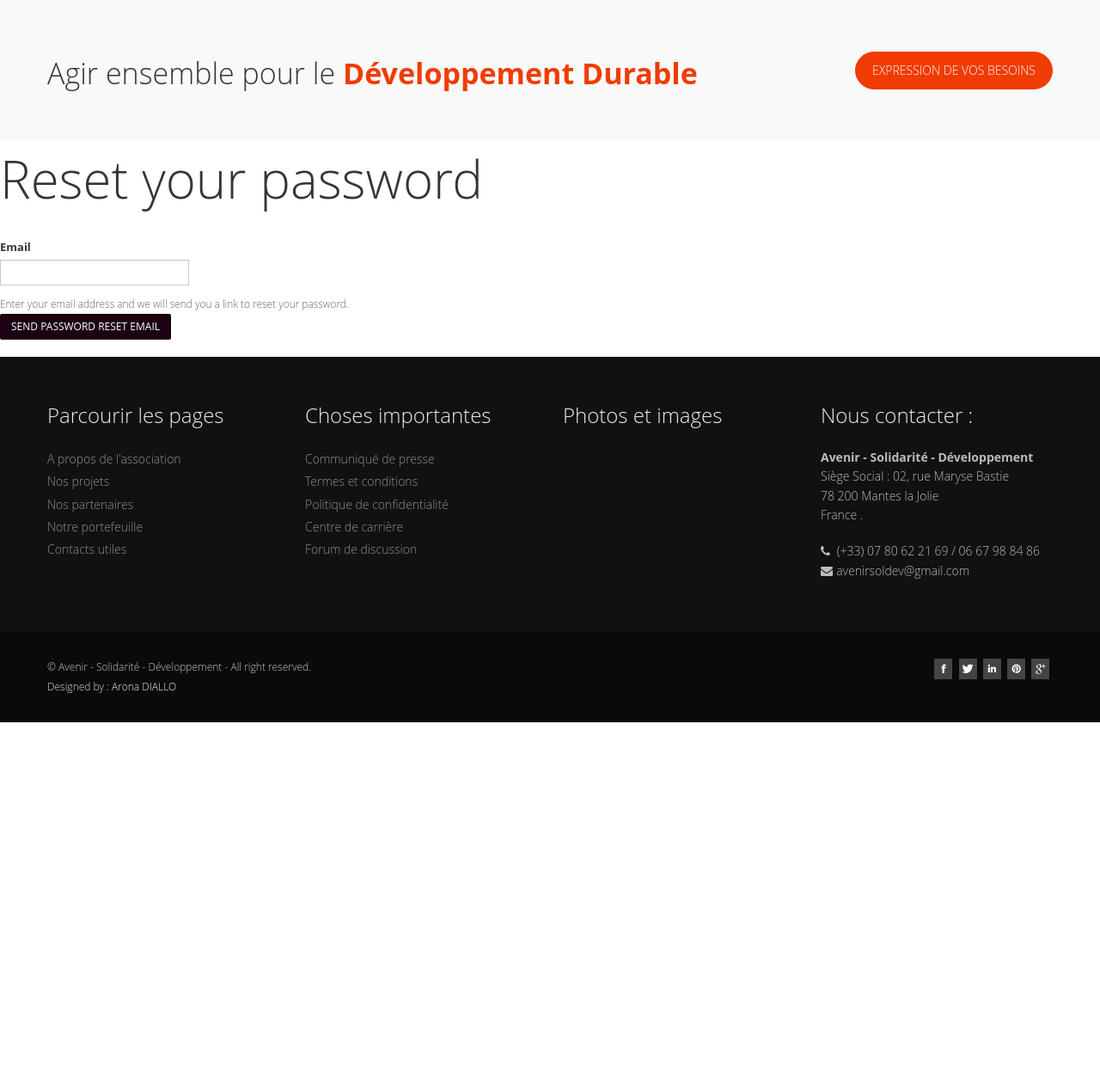
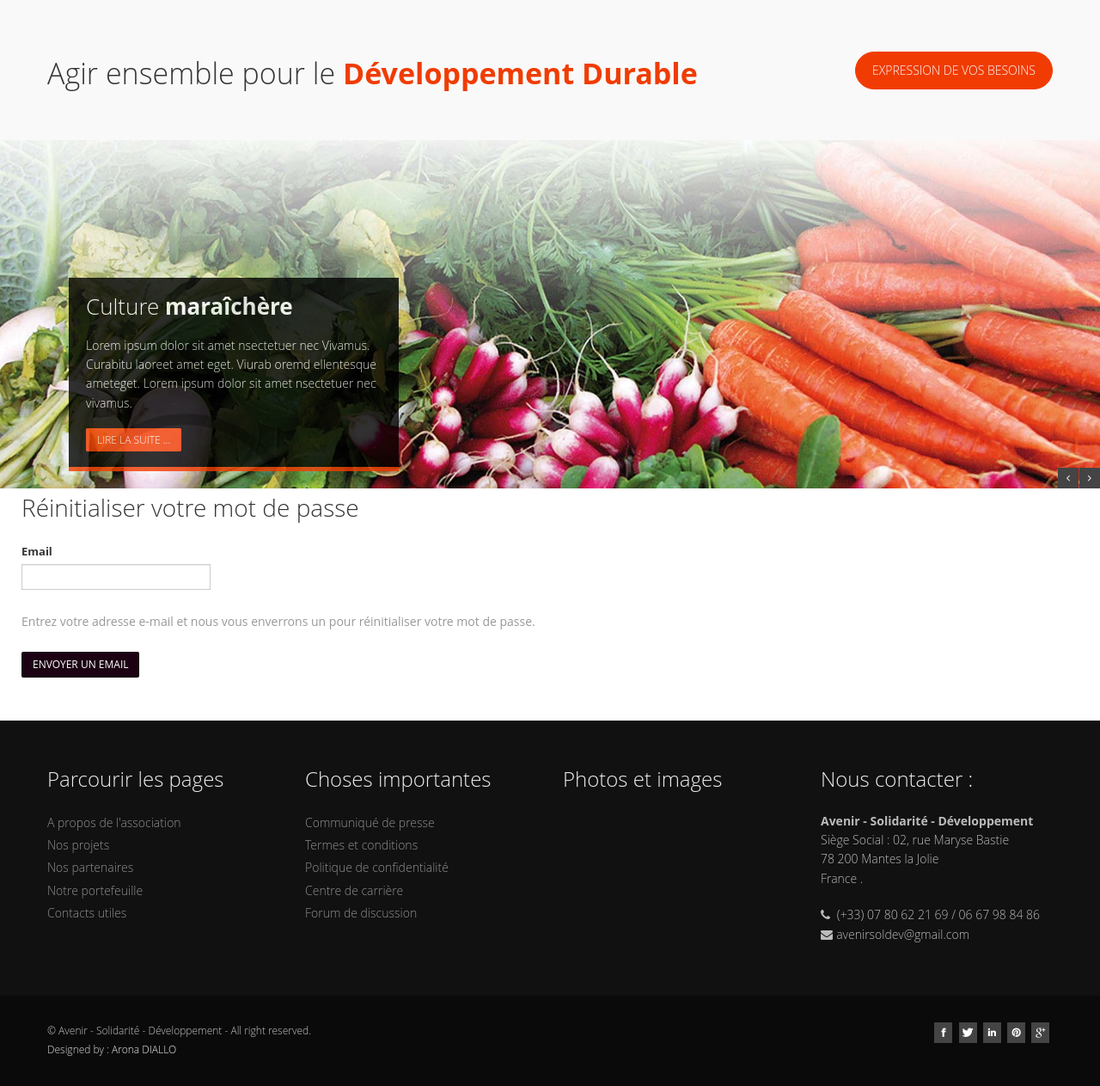
Before and after one commit to Roun1974/Association, a Symfony app: template templates/reset_password/request.html.twig in a window 1280 px wide. Shown: the part 176-1439 px from the top of the page at 86% size. Before the commit the page ends 1016 px from the top, so only its background shows below. Run offline with Twig, Linux system fonts and the light colour scheme; the template is opened without the code that fills it, so the values that code supplies are empty; form fields are guessed from the names that the template uses; some libraries are stand-ins or nearby versions.

Commit message:
reset mot de passe

```diff
--- a/src/Form/ResetPasswordRequestFormType.php
+++ b/src/Form/ResetPasswordRequestFormType.php
@@ -17,7 +17,7 @@ class ResetPasswordRequestFormType extends AbstractType
                 'attr' => ['autocomplete' => 'email'],
                 'constraints' => [
                     new NotBlank([
-                        'message' => 'Please enter your email',
+                        'message' => 'Veuillez saisir votre adresse e-mail',
                     ]),
                 ],
             ])
--- a/templates/reset_password/request.html.twig
+++ b/templates/reset_password/request.html.twig
@@ -1,22 +1,32 @@
 {% extends 'base.html.twig' %}
 
-{% block title %}Reset your password{% endblock %}
+{% block title %}Réinitialiser votre mot de passe{% endblock %}
 
 {% block body %}
+{% include('inc/slides.html.twig') %}
+<div class="container mt-5 mb-5">
+            <div class="row">
+                 <div class="card p-3">
+                    <div class="col">
     {% for flash_error in app.flashes('reset_password_error') %}
         <div class="alert alert-danger" role="alert">{{ flash_error }}</div>
     {% endfor %}
-    <h1>Reset your password</h1>
+    <h4>Réinitialiser votre mot de passe</h4>
 
     {{ form_start(requestForm) }}
         {{ form_row(requestForm.email) }}
         <div>
-            <small>
-                Enter your email address and we will send you a
-                link to reset your password.
-            </small>
+            <h4><small>
+                Entrez votre adresse e-mail et nous vous enverrons un
+                pour réinitialiser votre mot de passe.
+
+            </small></h4>
         </div>
 
-        <button class="btn btn-primary">Send password reset email</button>
+        <button class="btn btn-primary">Envoyer un email </button>
     {{ form_end(requestForm) }}
+    </div>
+              </div>
+        </div>
+ </div>
 {% endblock %}
```
Also changed, not shown: src/Controller/ResetPasswordController.php (+9 -14 lines), templates/reset_password/check_email.html.twig (+10 -4 lines), templates/reset_password/email.html.twig (+4 -4 lines), templates/reset_password/reset.html.twig (+13 -3 lines).
